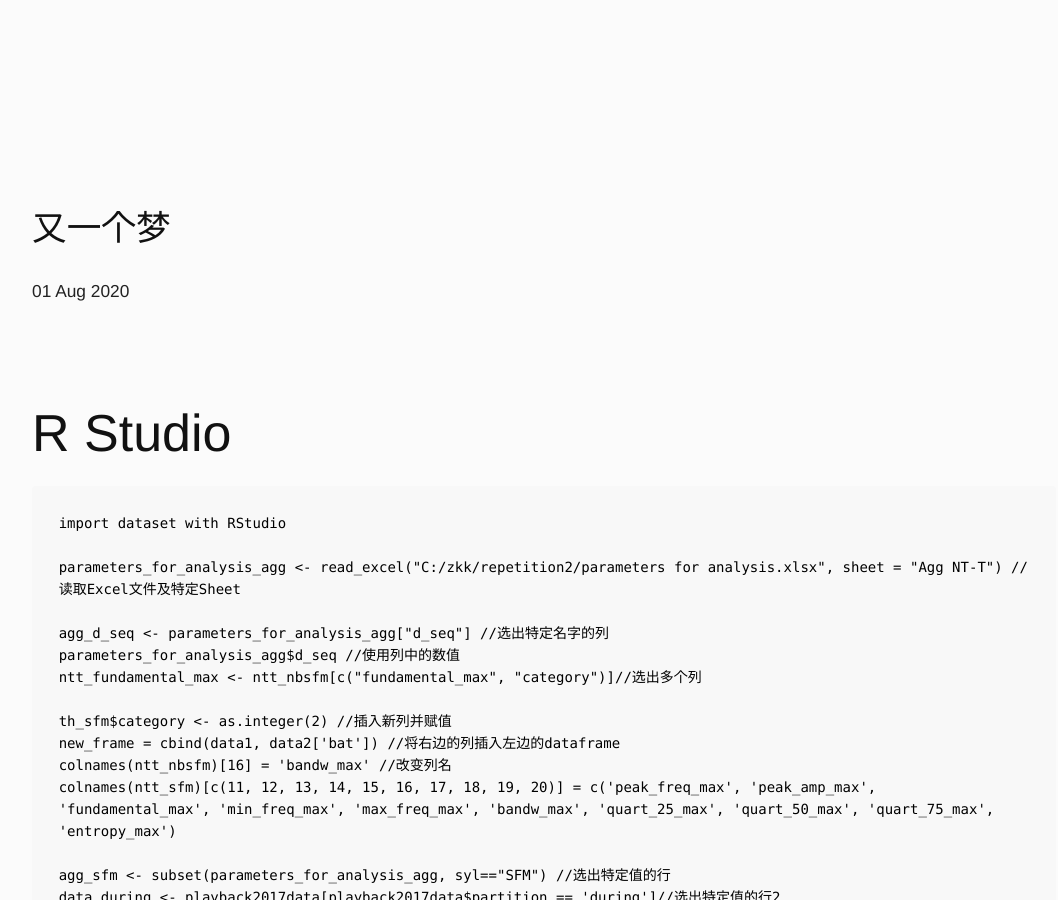
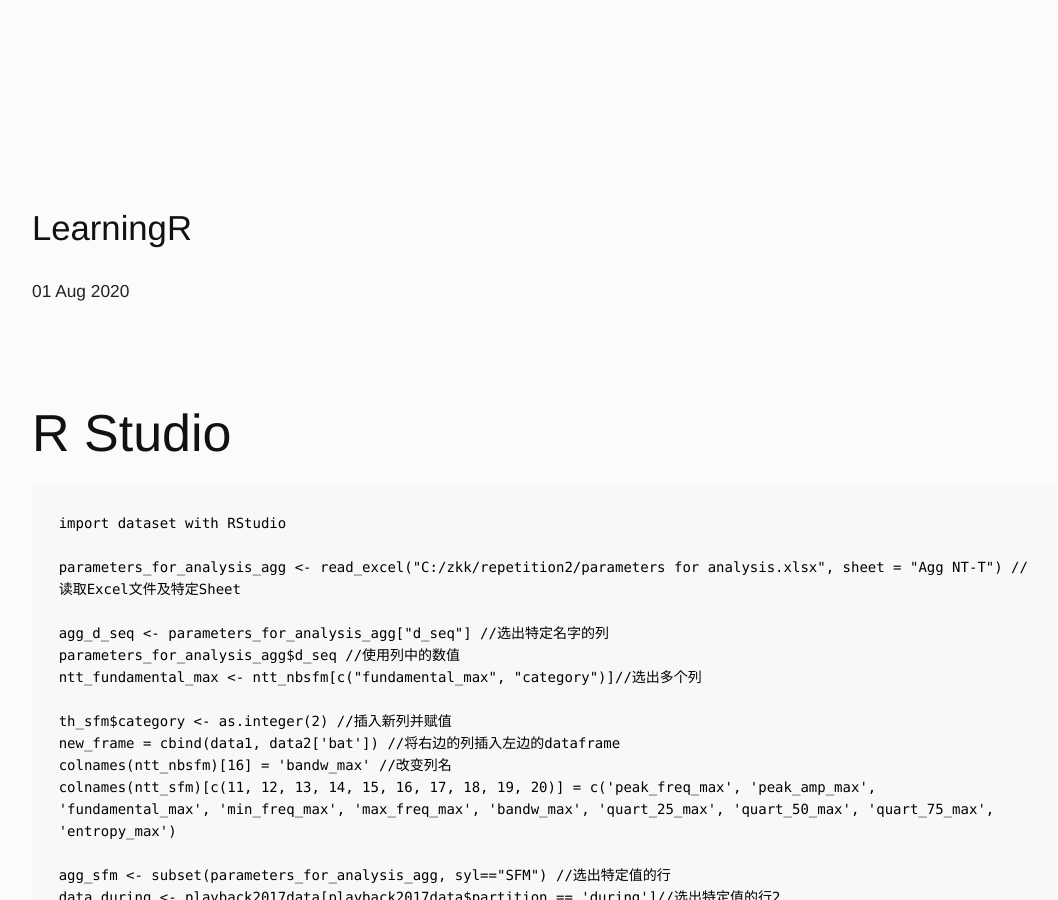
Before and after one commit to zkkandrew/blog-github, a Jekyll site: the page built from _posts/2020-8-1-LearningR.html, in a window 1280 px wide and 900 px high. Shown: the whole window, without its empty margins (96-1154 px from the left). Built offline with Jekyll 4.4.1, drawn with Linux system fonts in a browser that asks for light colours; comment, search, counter and statistics services are not loaded.

Commit message:
Update 2020-8-1-LearningR.html
change the title of the post

```diff
--- a/_posts/2020-8-1-LearningR.html
+++ b/_posts/2020-8-1-LearningR.html
@@ -1,6 +1,6 @@
 ---
 layout: page
-title: 又一个梦
+title: LearningR
 ---
 <h2>{{ page.title }}</h2>
 <p>{{ page.date | date_to_string }}</p>
```
